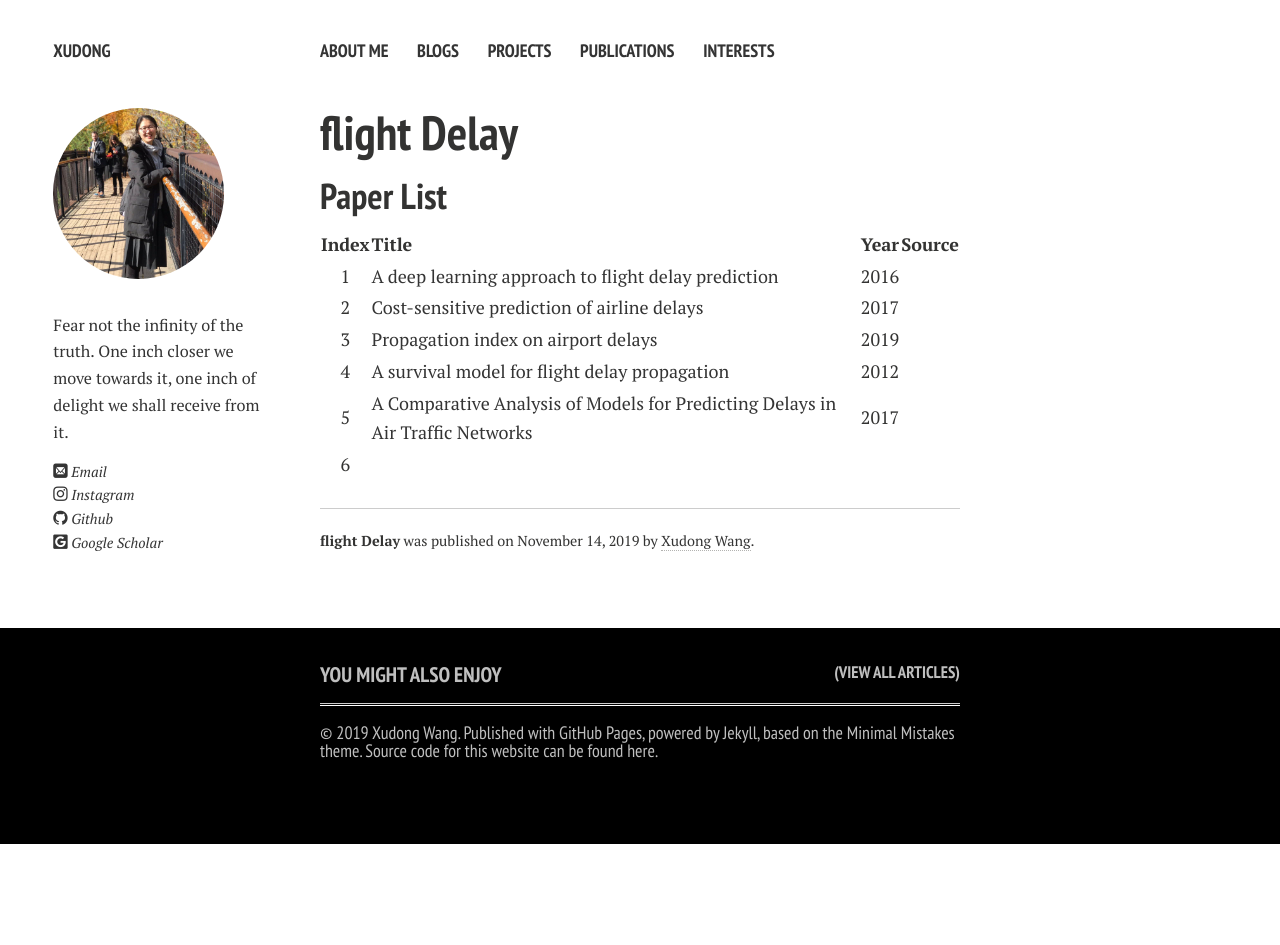
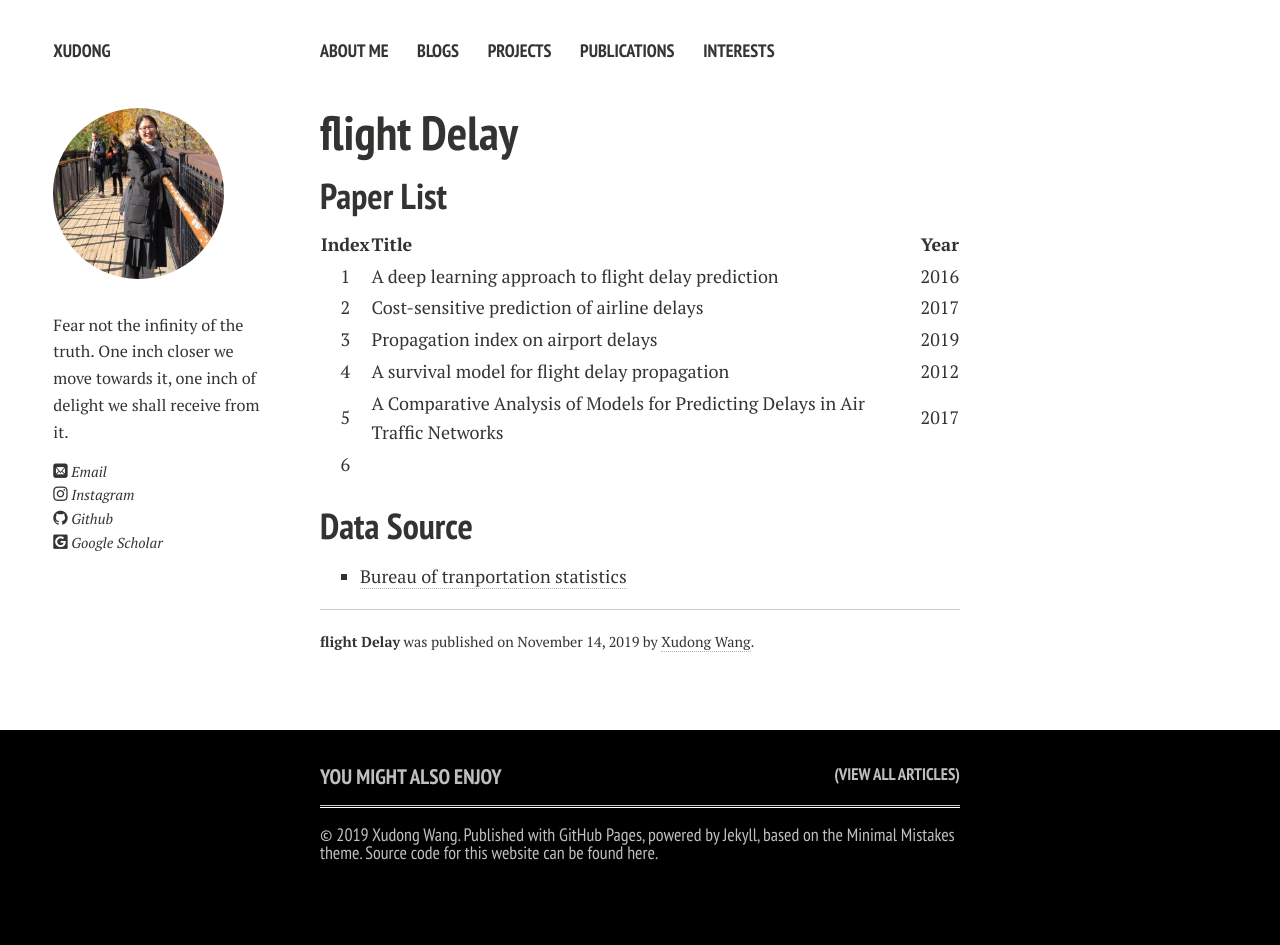
Before and after one commit to eveyuyi/Kaimaoge.github.io, a Jekyll site: the page built from _posts/2019-11-14- Flight-delay.md, in a window 1280 px wide. Built offline with Jekyll 4.4.1, drawn with Linux system fonts in a browser that asks for light colours; nearby versions of some CDN libraries; some web fonts are replaced; our own code applies the rules of GitHub Pages for plain Markdown files; before the commit the page ends 900 px from its top, so only the background shows below that; some of the changed lines change nothing that is shown.

Commit message:
Update 2019-11-14- Flight-delay.md

```diff
--- a/_posts/2019-11-14- Flight-delay.md
+++ b/_posts/2019-11-14- Flight-delay.md
@@ -1,13 +1,13 @@
 ## Paper List
 
-| Index |                                       Title                                      | Year | Source |
-|:-----:| :--------------------------------------------------------------------------------|:----:|:------:|
-|   1   | [A deep learning approach to flight delay prediction]                            | 2016 |        |
-|   2   | [Cost-sensitive prediction of airline delays]                                    | 2017 |        |
-|   3   | [Propagation index on airport delays]                                            | 2019 |        |
-|   4   | [A survival model for flight delay propagation]                                  | 2012 |        |
-|   5   | [A Comparative Analysis of Models for Predicting Delays in Air Traffic Networks] | 2017 |        |
-|   6   |                                                                                  |      |        |
+| Index |                                       Title                                      | Year |
+|:-----:| :--------------------------------------------------------------------------------|:----:|
+|   1   | [A deep learning approach to flight delay prediction]                            | 2016 |
+|   2   | [Cost-sensitive prediction of airline delays]                                    | 2017 |
+|   3   | [Propagation index on airport delays]                                            | 2019 |
+|   4   | [A survival model for flight delay propagation]                                  | 2012 |
+|   5   | [A Comparative Analysis of Models for Predicting Delays in Air Traffic Networks] | 2017 |
+|   6   |                                                                                  |      |
 
 
 
@@ -17,3 +17,7 @@
 [Propagation index on airport delays]: https://journals.sagepub.com/doi/pdf/10.1177/0361198119844240
 [A survival model for flight delay propagation]:https://reader.elsevier.com/reader/sd/pii/S0969699712000178?token=D42D563BFA88E9BA45D8C44AD7CE3C18B363F729C9BAA1FE33CCCDB3F114753344EE388CDEEFFBDC52BA23F2F5183B8C
 [A Comparative Analysis of Models for Predicting Delays in Air Traffic Networks]:http://www.mit.edu/~hamsa/pubs/GopalakrishnanBalakrishnanATM2017.pdf
+
+
+## Data Source
+- [Bureau of tranportation statistics](https://www.transtats.bts.gov/Databases.asp?Mode_ID=1&Mode_Desc=Aviation&Subject_ID2=0)
```
